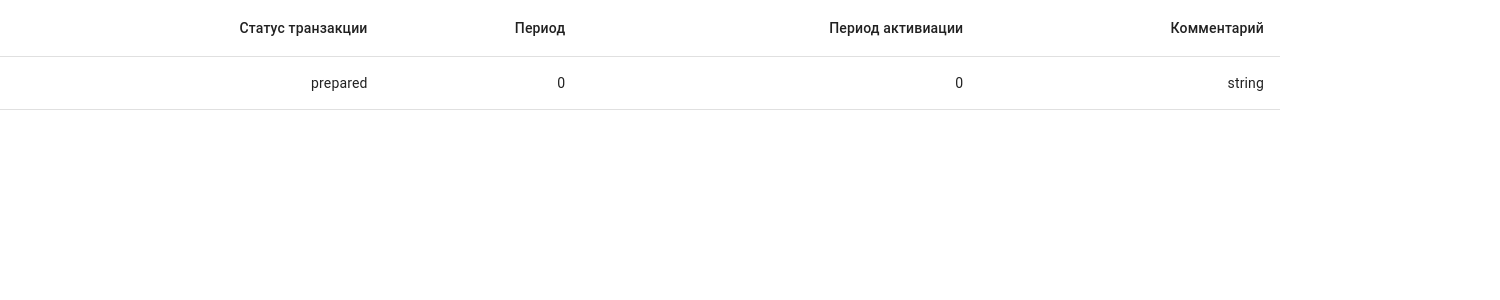
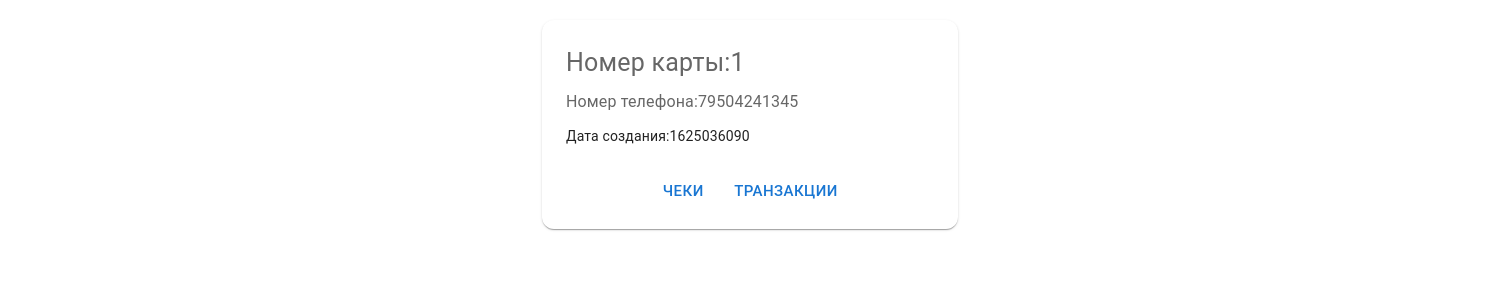
Before and after one commit to alina-yakovleva/discount-club, a React (Create React App) app: page / in a window 1280 px wide. Shown: the top 300 px of the page, 1500 px wide, since content can reach past the window. Built offline with nearby package versions, Linux system fonts and the light colour scheme.

Commit message:
добавлена навигация

```diff
--- a/package.json
+++ b/package.json
@@ -6,6 +6,7 @@
   "dependencies": {
     "@emotion/react": "^11.9.0",
     "@emotion/styled": "^11.8.1",
+    "@mui/icons-material": "^5.8.0",
     "@mui/material": "^5.8.1",
     "@testing-library/jest-dom": "^5.16.4",
     "@testing-library/react": "^13.2.0",
@@ -17,6 +18,7 @@
     "axios": "^0.27.2",
     "react": "^18.1.0",
     "react-dom": "^18.1.0",
+    "react-router-dom": "^6.3.0",
     "react-scripts": "5.0.1",
     "typescript": "^4.7.2",
     "web-vitals": "^2.1.4"
--- a/src/App.tsx
+++ b/src/App.tsx
@@ -1,62 +1,18 @@
-import Cards from "./components/Cards";
-import Receipts from "./components/Receipts";
-import Transactions from "./components/Transactions";
-import { CardStatus, ICard } from "./types/cards";
-import { IReceipt } from "./types/receipts";
-import { ITransaction, TransactionState } from "./types/transactions";
+import { Route, Routes } from "react-router-dom";
+import Layout from "./components/Layout";
+import PageCards from "./Pages/PageCards";
+import PageReceipts from "./Pages/PageReceipts";
+import PageTransactions from "./Pages/PageTransactions";
 
-const card: ICard = {
-  uuid: "1c421e18-8cc6-4c42-b87c-9898d94cb428",
-  account_id: "412",
-  type_uuid: null,
-  number: "1",
-  status: CardStatus.ACTIVE,
-  holder: "Дальстрой!",
-  phone: "79504241345",
-  email: null,
-  birthdate: "1989-06-06",
-  sales: "0.00",
-  created_date: "1625036090",
-  created_user: "01-000000000722610",
-  created_store_uuid: null,
-  created_device_uuid: null,
-  created_employee_uuid: null,
-  balance: "3084.16",
-};
-
-const receipt: IReceipt = {
-  uuid: "3fa85f64-5717-4562-b3fc-2c963f66afa6",
-  user_uid: "string",
-  card_uuid: "3fa85f64-5717-4562-b3fc-2c963f66afa6",
-  type: "SELL",
-  number: 0,
-  period: 0,
-  total: 0,
-  totalWithDiscount: 0,
-  bonus: 0,
-  payment: 0,
-};
-
-const transaction: ITransaction = {
-  uuid: "3fa85f64-5717-4562-b3fc-2c963f66afa6",
-  card_uuid: "3fa85f64-5717-4562-b3fc-2c963f66afa6",
-  delta: 0,
-  state: TransactionState.PREPARED,
-  period: 0,
-  period_activate: 0,
-  user_uid: "54-858996333099876",
-  store_uuid: "3fa85f64-5717-4562-b3fc-2c963f66afa6",
-  device_uuid: "3fa85f64-5717-4562-b3fc-2c963f66afa6",
-  receipt_uuid: "3fa85f64-5717-4562-b3fc-2c963f66afa6",
-  comment: "string",
-};
 function App() {
   return (
-    <div className="App">
-      {/* <Cards cards={[card]} /> */}
-      {/* <Receipts receipts={[receipt]} /> */}
-      <Transactions transactions={[transaction]} />
-    </div>
+    <Routes>
+      <Route path="/" element={<Layout />}>
+        <Route index element={<PageCards />} />
+        <Route path="/card/:uuid/receipts" element={<PageReceipts />} />
+        <Route path="/card/:uuid/transactions" element={<PageTransactions />} />
+      </Route>
+    </Routes>
   );
 }
 
--- /dev/null
+++ b/src/Pages/PageCards.tsx
@@ -0,0 +1,26 @@
+import { FC } from "react";
+import Cards from "../components/Cards";
+import { CardStatus, ICard } from "../types/cards";
+const card: ICard = {
+  uuid: "1c421e18-8cc6-4c42-b87c-9898d94cb428",
+  account_id: "412",
+  type_uuid: null,
+  number: "1",
+  status: CardStatus.ACTIVE,
+  holder: "Дальстрой!",
+  phone: "79504241345",
+  email: null,
+  birthdate: "1989-06-06",
+  sales: "0.00",
+  created_date: "1625036090",
+  created_user: "01-000000000722610",
+  created_store_uuid: null,
+  created_device_uuid: null,
+  created_employee_uuid: null,
+  balance: "3084.16",
+};
+
+const PageCards: FC = () => {
+  return <Cards cards={[card]} />;
+};
+export default PageCards;
--- /dev/null
+++ b/src/Pages/PageReceipts.tsx
@@ -0,0 +1,32 @@
+import { FC } from "react";
+import Receipts from "../components/Receipts";
+import { IReceipt } from "../types/receipts";
+import { IconButton } from "@mui/material";
+import ArrowBackIcon from "@mui/icons-material/ArrowBack";
+import { useNavigate } from "react-router-dom";
+import PageCards from "./PageCards";
+
+const receipt: IReceipt = {
+  uuid: "3fa85f64-5717-4562-b3fc-2c963f66afa6",
+  user_uid: "string",
+  card_uuid: "3fa85f64-5717-4562-b3fc-2c963f66afa6",
+  type: "SELL",
+  number: 0,
+  period: 0,
+  total: 0,
+  totalWithDiscount: 0,
+  bonus: 0,
+  payment: 0,
+};
+const PageReceipts: FC = () => {
+  const navigate = useNavigate();
+  return (
+    <div>
+      <IconButton>
+        <ArrowBackIcon onClick={() => navigate("/")} />
+      </IconButton>
+      <Receipts receipts={[receipt]} />
+    </div>
+  );
+};
+export default PageReceipts;
--- /dev/null
+++ b/src/Pages/PageTransactions.tsx
@@ -0,0 +1,32 @@
+import { IconButton } from "@mui/material";
+import { FC } from "react";
+import Transactions from "../components/Transactions";
+import { ITransaction, TransactionState } from "../types/transactions";
+import ArrowBackIcon from "@mui/icons-material/ArrowBack";
+import { useNavigate } from "react-router-dom";
+
+const transaction: ITransaction = {
+  uuid: "3fa85f64-5717-4562-b3fc-2c963f66afa6",
+  card_uuid: "3fa85f64-5717-4562-b3fc-2c963f66afa6",
+  delta: 0,
+  state: TransactionState.PREPARED,
+  period: 0,
+  period_activate: 0,
+  user_uid: "54-858996333099876",
+  store_uuid: "3fa85f64-5717-4562-b3fc-2c963f66afa6",
+  device_uuid: "3fa85f64-5717-4562-b3fc-2c963f66afa6",
+  receipt_uuid: "3fa85f64-5717-4562-b3fc-2c963f66afa6",
+  comment: "string",
+};
+const PageTransactions: FC = () => {
+  const navigate = useNavigate();
+  return (
+    <div>
+      <IconButton>
+        <ArrowBackIcon onClick={() => navigate("/")} />
+      </IconButton>
+      <Transactions transactions={[transaction]} />
+    </div>
+  );
+};
+export default PageTransactions;
--- a/src/components/Cards/index.tsx
+++ b/src/components/Cards/index.tsx
@@ -8,6 +8,7 @@ import {
 } from "@mui/material";
 
 import { FC } from "react";
+import { useNavigate } from "react-router-dom";
 import { ICard } from "../../types/cards";
 
 interface ICardsProps {
@@ -15,11 +16,24 @@ interface ICardsProps {
 }
 
 const Cards: FC<ICardsProps> = ({ cards }) => {
+  const navigate = useNavigate();
   return (
-    <MuiCard sx={{ maxWidth: 400 }}>
+    <div>
       {cards.map((card) => (
+        <MuiCard
+          sx={{
+            margin: "20px auto",
+            maxWidth: 400,
+            borderRadius: 3,
+            padding: 1,
+          }}
+        >
           <CardContent>
-          <Typography sx={{ fontSize: 25 }} color="text.secondary" gutterBottom>
+            <Typography
+              sx={{ fontSize: 25 }}
+              color="text.secondary"
+              gutterBottom
+            >
               Номер карты:{card.number}
             </Typography>
 
@@ -30,13 +44,29 @@ const Cards: FC<ICardsProps> = ({ cards }) => {
               Дата создания:{card.created_date}
             </Typography>
           </CardContent>
-      ))}
-
-      <CardActions>
-        <Button size="large">Чеки </Button>
-        <Button size="large">Транзакции</Button>
+          <CardActions
+            sx={{
+              display: "flex",
+              alignItems: "center",
+              justifyContent: "center",
+            }}
+          >
+            <Button
+              size="large"
+              onClick={() => navigate(`/card/${card.uuid}/receipts`)}
+            >
+              Чеки{" "}
+            </Button>
+            <Button
+              size="large"
+              onClick={() => navigate(`/card/${card.uuid}/transactions`)}
+            >
+              Транзакции
+            </Button>
           </CardActions>
         </MuiCard>
+      ))}
+    </div>
   );
 };
 export default Cards;
--- /dev/null
+++ b/src/components/Layout/index.tsx
@@ -0,0 +1,10 @@
+import { Outlet } from "react-router-dom";
+
+const Layout = () => {
+  return (
+    <div className="content">
+      <Outlet />
+    </div>
+  );
+};
+export default Layout;
--- a/src/components/Receipts/index.tsx
+++ b/src/components/Receipts/index.tsx
@@ -16,24 +16,24 @@ interface IReceiptsProps {
 const Receipts: FC<IReceiptsProps> = ({ receipts }) => {
   return (
     <TableContainer>
-      <Table sx={{ width: "100vw" }} aria-label="simple table">
+      <Table sx={{ width: "100%" }}>
         <TableHead>
           <TableRow>
-            <TableCell align="right">Номер чека</TableCell>
-            <TableCell align="right">Тип</TableCell>
-            <TableCell align="right">Период</TableCell>
-            <TableCell align="right">Бонус</TableCell>
-            <TableCell align="right">Оплата</TableCell>
+            <TableCell align="center">Номер чека</TableCell>
+            <TableCell align="center">Тип</TableCell>
+            <TableCell align="center">Период</TableCell>
+            <TableCell align="center">Бонус</TableCell>
+            <TableCell align="center">Оплата</TableCell>
           </TableRow>
         </TableHead>
         <TableBody>
           {receipts.map((receipt) => (
             <TableRow>
-              <TableCell align="right">{receipt.number}</TableCell>
-              <TableCell align="right">{receipt.type}</TableCell>
-              <TableCell align="right">{receipt.period}</TableCell>
-              <TableCell align="right">{receipt.bonus}</TableCell>
-              <TableCell align="right">{receipt.payment}</TableCell>
+              <TableCell align="center">{receipt.number}</TableCell>
+              <TableCell align="center">{receipt.type}</TableCell>
+              <TableCell align="center">{receipt.period}</TableCell>
+              <TableCell align="center">{receipt.bonus}</TableCell>
+              <TableCell align="center">{receipt.payment}</TableCell>
             </TableRow>
           ))}
         </TableBody>
--- a/src/components/Transactions/index.tsx
+++ b/src/components/Transactions/index.tsx
@@ -15,22 +15,24 @@ interface ITransactionsProps {
 const Transactions: FC<ITransactionsProps> = ({ transactions }) => {
   return (
     <TableContainer>
-      <Table sx={{ width: "100vw" }} aria-label="simple table">
+      <Table sx={{ width: "100%" }} aria-label="simple table">
         <TableHead>
           <TableRow>
-            <TableCell align="right">Статус транзакции</TableCell>
-            <TableCell align="right">Период</TableCell>
-            <TableCell align="right">Период активиации</TableCell>
-            <TableCell align="right">Комментарий</TableCell>
+            <TableCell align="center">Статус транзакции</TableCell>
+            <TableCell align="center">Период</TableCell>
+            <TableCell align="center">Период активиации</TableCell>
+            <TableCell align="center">Комментарий</TableCell>
           </TableRow>
         </TableHead>
         <TableBody>
           {transactions.map((transaction) => (
             <TableRow>
-              <TableCell align="right">{transaction.state}</TableCell>
-              <TableCell align="right">{transaction.period}</TableCell>
-              <TableCell align="right">{transaction.period_activate}</TableCell>
-              <TableCell align="right">{transaction.comment}</TableCell>
+              <TableCell align="center">{transaction.state}</TableCell>
+              <TableCell align="center">{transaction.period}</TableCell>
+              <TableCell align="center">
+                {transaction.period_activate}
+              </TableCell>
+              <TableCell align="center">{transaction.comment}</TableCell>
             </TableRow>
           ))}
         </TableBody>
--- a/src/index.css
+++ b/src/index.css
@@ -1,13 +1,7 @@
 body {
   margin: 0;
-  font-family: -apple-system, BlinkMacSystemFont, 'Segoe UI', 'Roboto', 'Oxygen',
-    'Ubuntu', 'Cantarell', 'Fira Sans', 'Droid Sans', 'Helvetica Neue',
-    sans-serif;
-  -webkit-font-smoothing: antialiased;
-  -moz-osx-font-smoothing: grayscale;
 }
-
-code {
-  font-family: source-code-pro, Menlo, Monaco, Consolas, 'Courier New',
-    monospace;
+.content {
+  margin: 0 auto;
+  width: 1500px;
 }
--- a/src/index.tsx
+++ b/src/index.tsx
@@ -2,12 +2,15 @@ import React from "react";
 import ReactDOM from "react-dom/client";
 import "./index.css";
 import App from "./App";
+import { BrowserRouter } from "react-router-dom";
 
 const root = ReactDOM.createRoot(
   document.getElementById("root") as HTMLElement
 );
 root.render(
-  <React.StrictMode>
-    <App />
-  </React.StrictMode>
+  <BrowserRouter>
+    <React.StrictMode>
+      <App />
+    </React.StrictMode>
+  </BrowserRouter>
 );
```
Also changed, not shown: 1 other file (tests, documents, lock files or other folders). Lines whose indentation alone changed are shown as unchanged.
